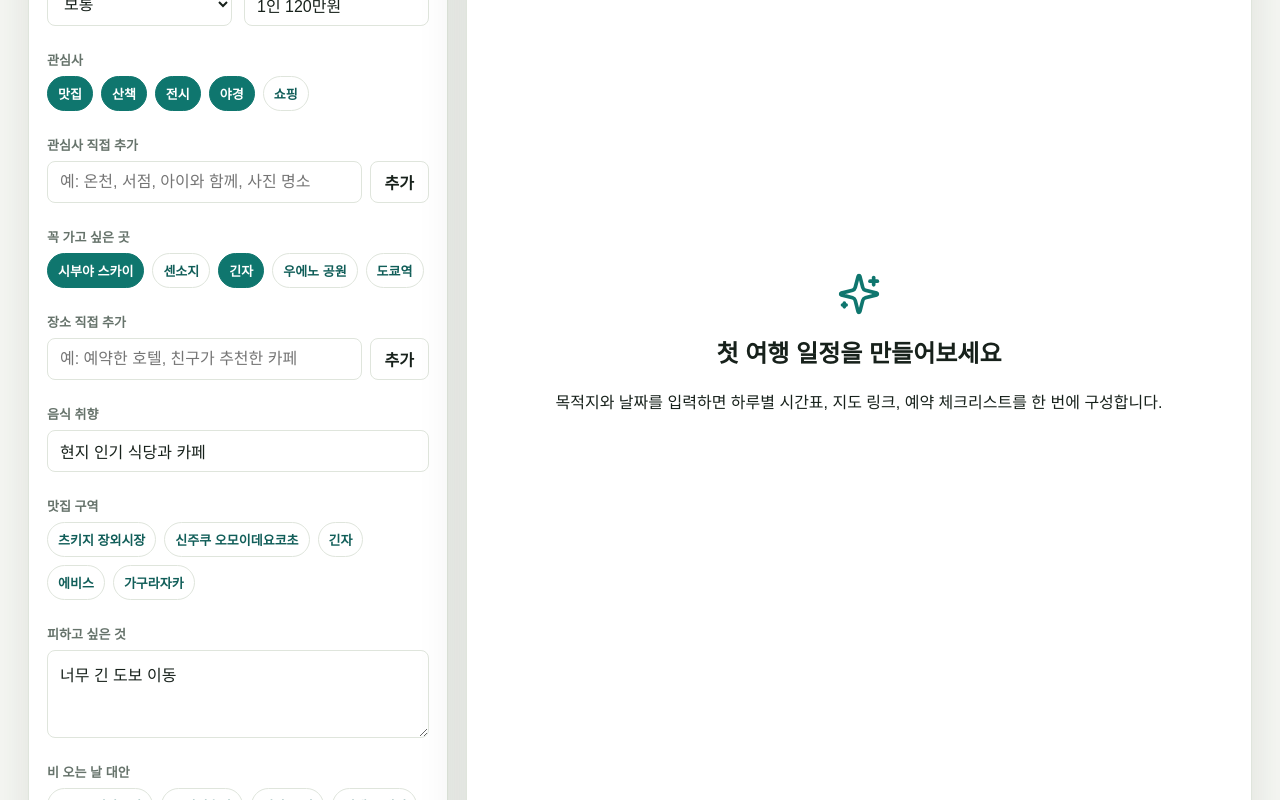
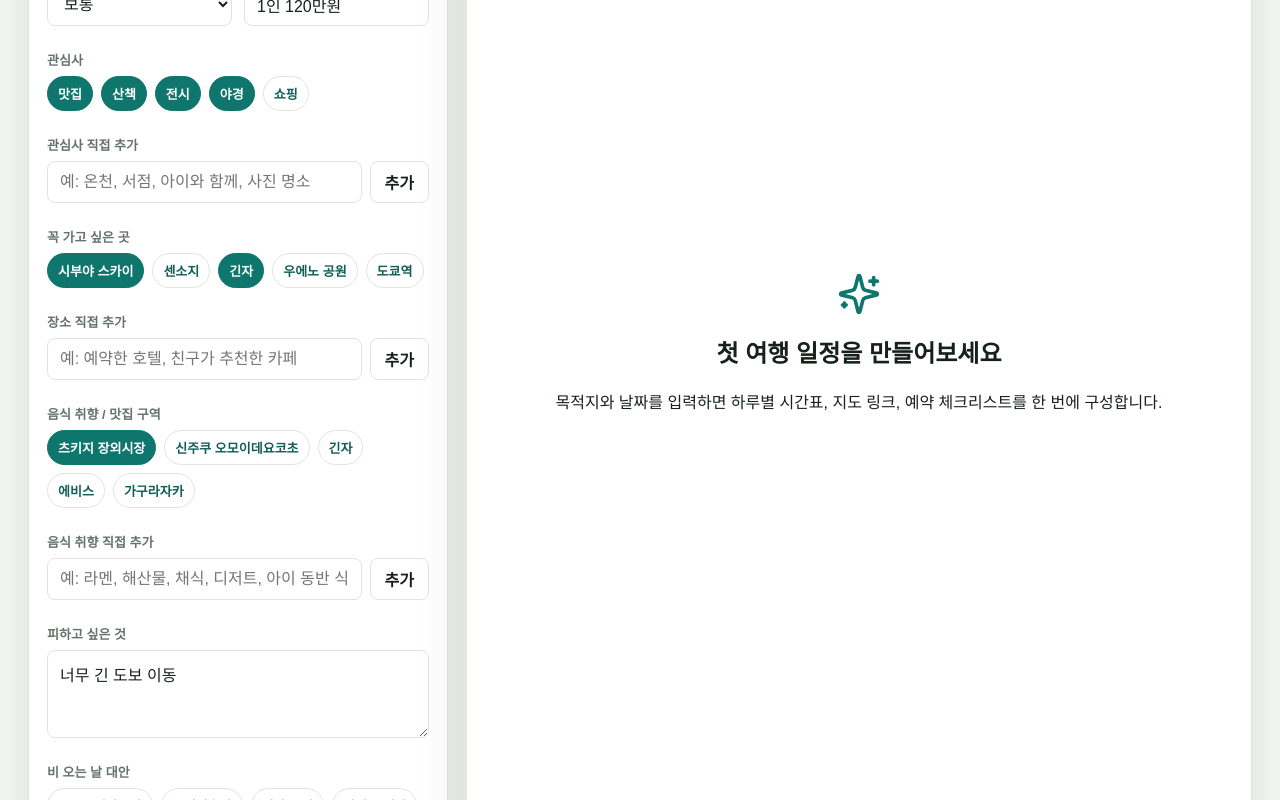
Before and after one commit to qkrtmdwn1-sudo/travelagent, a Next.js app: page / in a window 1280 px wide. Shown: the part 416-1216 px from the top of the page. Built offline with nearby package versions, Linux system fonts and the light colour scheme.

Commit message:
Make food preferences selectable

```diff
--- a/components/trip-planner.tsx
+++ b/components/trip-planner.tsx
@@ -104,6 +104,8 @@ export function TripPlanner() {
   const [customInterest, setCustomInterest] = useState("");
   const [selectedMustVisits, setSelectedMustVisits] = useState<string[]>(["시부야 스카이", "아사쿠사", "긴자"]);
   const [customMustVisit, setCustomMustVisit] = useState("");
+  const [selectedFoodAreas, setSelectedFoodAreas] = useState<string[]>([]);
+  const [customFood, setCustomFood] = useState("");
 
   useEffect(() => {
     const trips = listTrips();
@@ -128,6 +130,7 @@ export function TripPlanner() {
   }, [trip]);
   const preset = useMemo(() => getDestinationPreset(draft.destination), [draft.destination]);
   const mustVisitOptions = useMemo(() => preset.mustVisits.slice(0, 5), [preset]);
+  const foodOptions = useMemo(() => preset.foodAreas.slice(0, 5), [preset]);
 
   useEffect(() => {
     setSelectedMustVisits((current) => {
@@ -136,6 +139,14 @@ export function TripPlanner() {
       return currentFromPreset.length ? [...currentFromPreset, ...customItems] : [...mustVisitOptions.slice(0, 3), ...customItems];
     });
   }, [mustVisitOptions, preset.mustVisits]);
+
+  useEffect(() => {
+    setSelectedFoodAreas((current) => {
+      const currentFromPreset = current.filter((item) => foodOptions.includes(item));
+      const customItems = current.filter((item) => !preset.foodAreas.includes(item));
+      return currentFromPreset.length ? [...currentFromPreset, ...customItems] : [foodOptions[0], ...customItems].filter(Boolean);
+    });
+  }, [foodOptions, preset.foodAreas]);
 
   function toggleSelection(value: string, selected: string[], setSelected: (value: string[]) => void) {
     setSelected(selected.includes(value) ? selected.filter((item) => item !== value) : [...selected, value]);
@@ -152,7 +163,8 @@ export function TripPlanner() {
     return {
       ...draft,
       interests: selectedInterests.join(", "),
-      mustVisits: selectedMustVisits.join(", ")
+      mustVisits: selectedMustVisits.join(", "),
+      food: selectedFoodAreas.join(", ")
     };
   }
 
@@ -331,17 +343,27 @@ export function TripPlanner() {
                 </div>
               </div>
               <div className="field full">
-                <label htmlFor="food">음식 취향</label>
-                <input id="food" value={draft.food} onChange={(event) => setDraft({ ...draft, food: event.target.value })} />
-              </div>
-              <div className="field full">
-                <label>맛집 구역</label>
+                <label>음식 취향 / 맛집 구역</label>
                 <div className="chip-row">
-                  {preset.foodAreas.map((item) => (
-                    <button className="chip" type="button" key={item} onClick={() => setDraft({ ...draft, food: draft.food.includes(item) ? draft.food : `${draft.food}, ${item}` })}>
+                  {foodOptions.map((item) => (
+                    <button
+                      className={`chip ${selectedFoodAreas.includes(item) ? "selected" : ""}`}
+                      type="button"
+                      key={item}
+                      onClick={() => toggleSelection(item, selectedFoodAreas, setSelectedFoodAreas)}
+                    >
                       {item}
                     </button>
                   ))}
+                </div>
+              </div>
+              <div className="field full">
+                <label htmlFor="customFood">음식 취향 직접 추가</label>
+                <div className="inline-add">
+                  <input id="customFood" value={customFood} onChange={(event) => setCustomFood(event.target.value)} placeholder="예: 라멘, 해산물, 채식, 디저트, 아이 동반 식당" />
+                  <button className="btn" type="button" onClick={() => addCustom(customFood, selectedFoodAreas, setSelectedFoodAreas, setCustomFood)}>
+                    추가
+                  </button>
                 </div>
               </div>
               <div className="field full">
```
